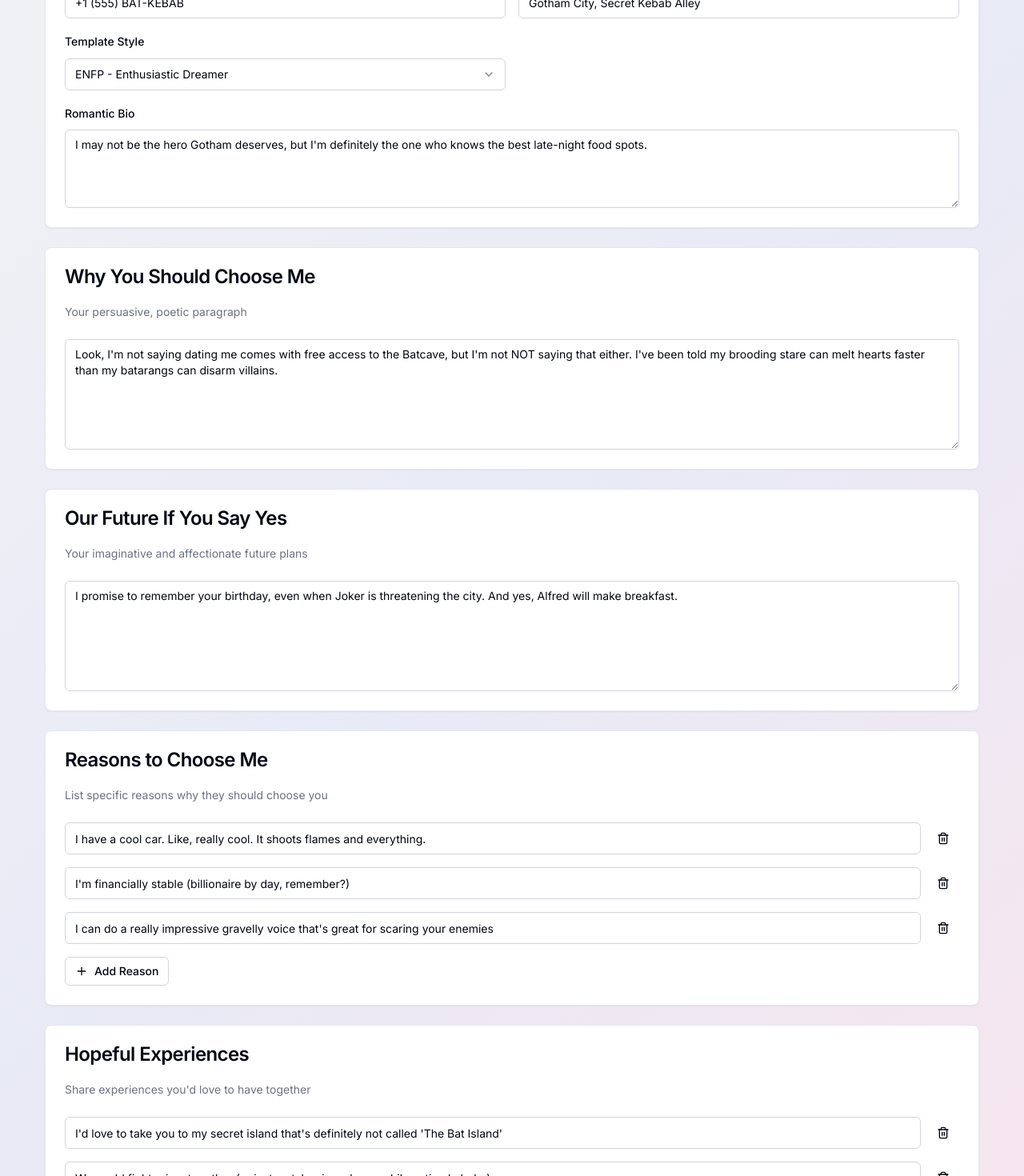
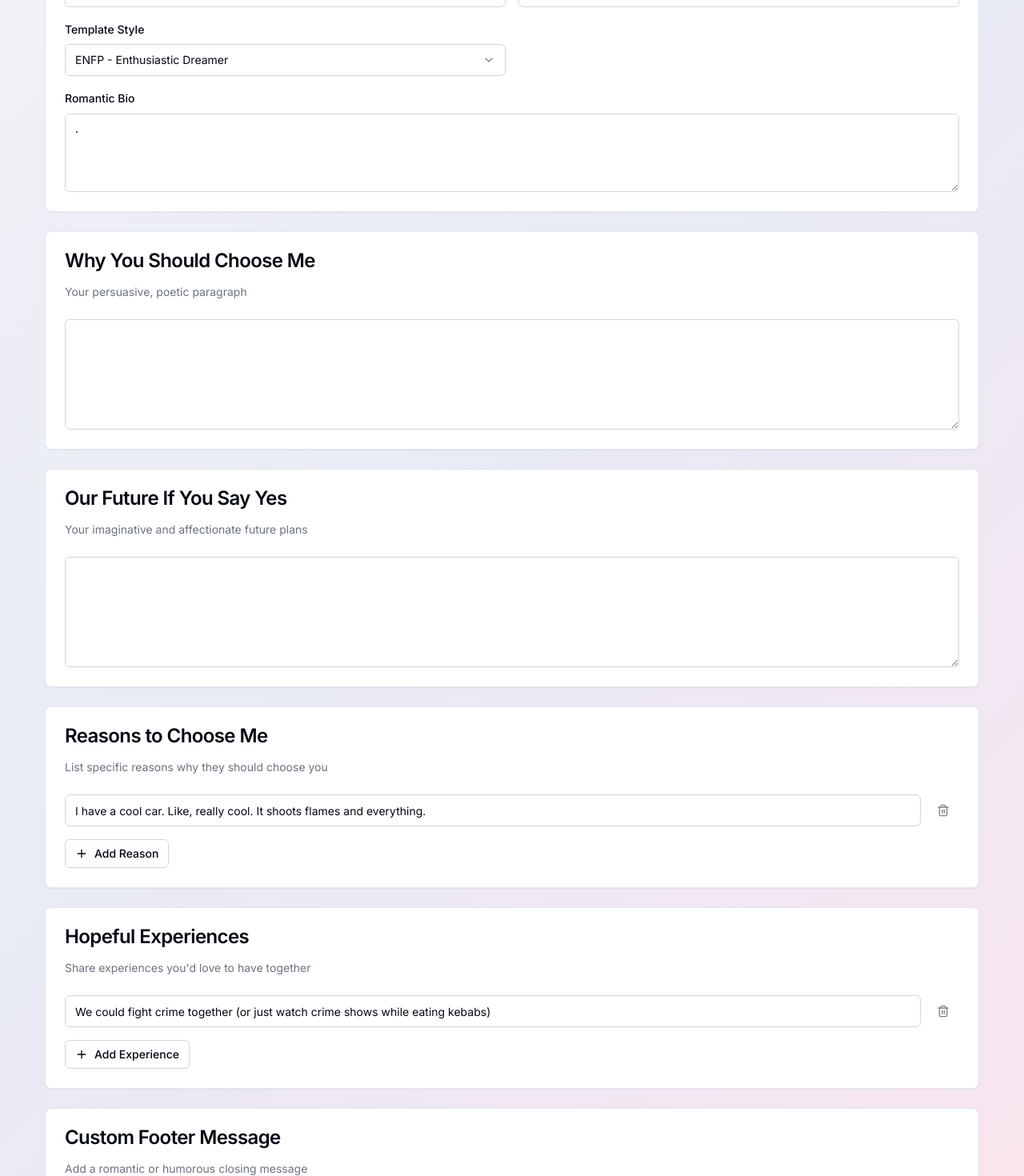
Before and after one commit to naufal-invictus/Naufalicious-, a Next.js app: page /projects/crush-cv-gen in a window 1280 px wide. Shown: the part 640-2110 px from the top of the page at 80% size. Built offline with nearby package versions, Linux system fonts and the light colour scheme; a web font is replaced by a local one.

Commit message:
Update page.tsx

```diff
--- a/app/projects/crush-cv-gen/page.tsx
+++ b/app/projects/crush-cv-gen/page.tsx
@@ -203,20 +203,16 @@ const batmanKebabData = {
   location: "Gotham City, Secret Kebab Alley",
   template: "ENFP" as MBTIType,
   romanticBio:
-    "I may not be the hero Gotham deserves, but I'm definitely the one who knows the best late-night food spots.",
+    ".",
   whyChooseMe:
-    "Look, I'm not saying dating me comes with free access to the Batcave, but I'm not NOT saying that either. I've been told my brooding stare can melt hearts faster than my batarangs can disarm villains.",
+    "",
   futureIfYes:
-    "I promise to remember your birthday, even when Joker is threatening the city. And yes, Alfred will make breakfast.",
+    "",
   reasons: [
     { text: "I have a cool car. Like, really cool. It shoots flames and everything." },
-    { text: "I'm financially stable (billionaire by day, remember?)" },
-    { text: "I can do a really impressive gravelly voice that's great for scaring your enemies" },
   ],
   experiences: [
-    { text: "I'd love to take you to my secret island that's definitely not called 'The Bat Island'" },
     { text: "We could fight crime together (or just watch crime shows while eating kebabs)" },
-    { text: "We'll have fancy galas where I'll mysteriously disappear but always return with kebabs" },
   ],
   footerMessage: "With love and justice, Batman Kebab",
 }
@@ -259,7 +255,7 @@ const styles = {
       font-family: 'Montserrat', sans-serif;
       background: linear-gradient(135deg, #f5f5f5 0%, #e8eaf6 50%, #fce4ec 100%);
       color: #333;
-      line-height: 1.6;
+      line-height: 1.4;
     }
 
     .container {
@@ -269,12 +265,12 @@ const styles = {
     }
 
     h1, h2, h3, h4, h5, h6 {
-      margin-bottom: 1rem;
-      line-height: 1.2;
+      margin-bottom: 0.7rem;
+      line-height: 1;
     }
 
     p {
-      margin-bottom: 1rem;
+      margin-bottom: 0.8rem;
     }
 
     .a4 {
```
